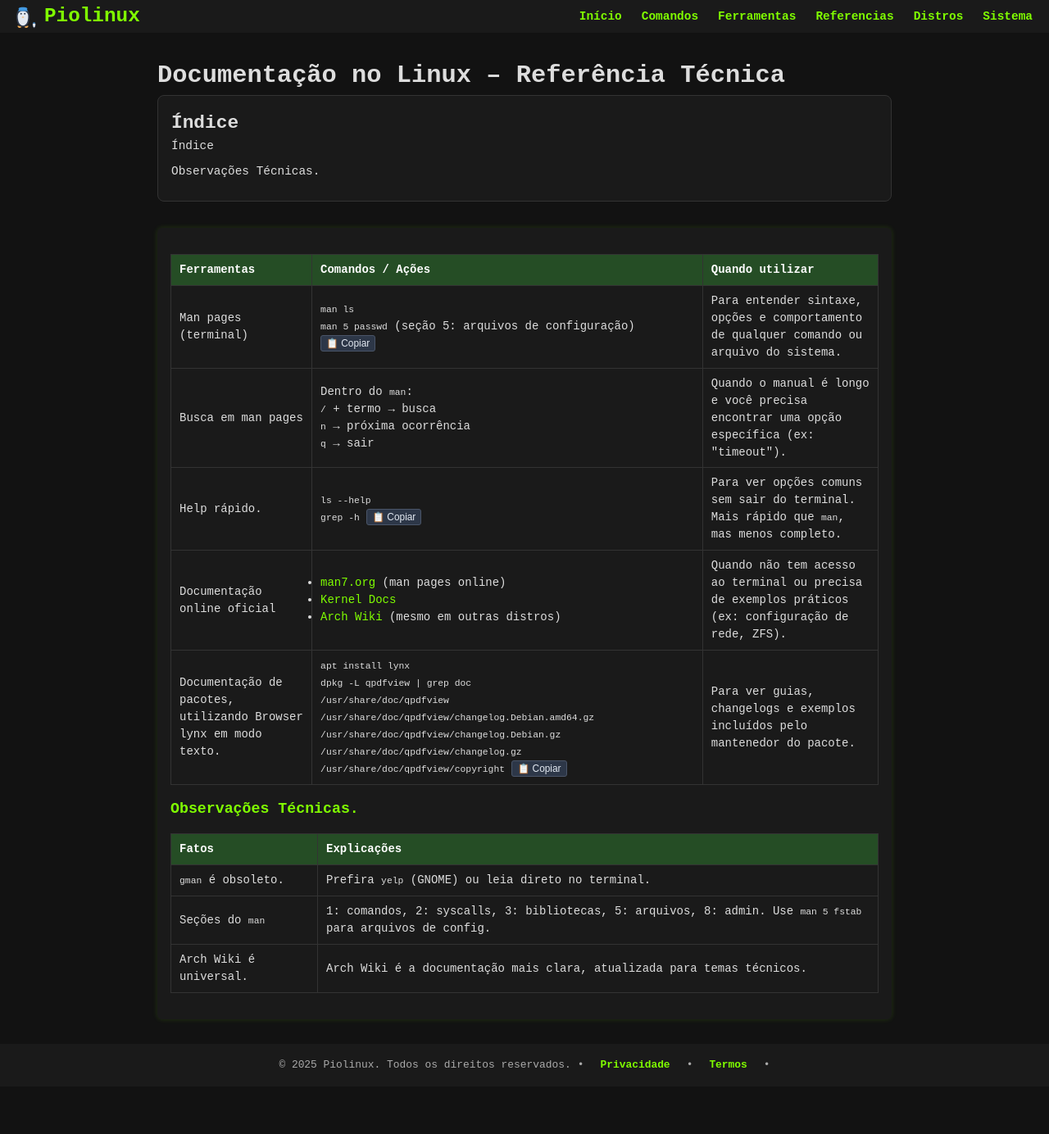
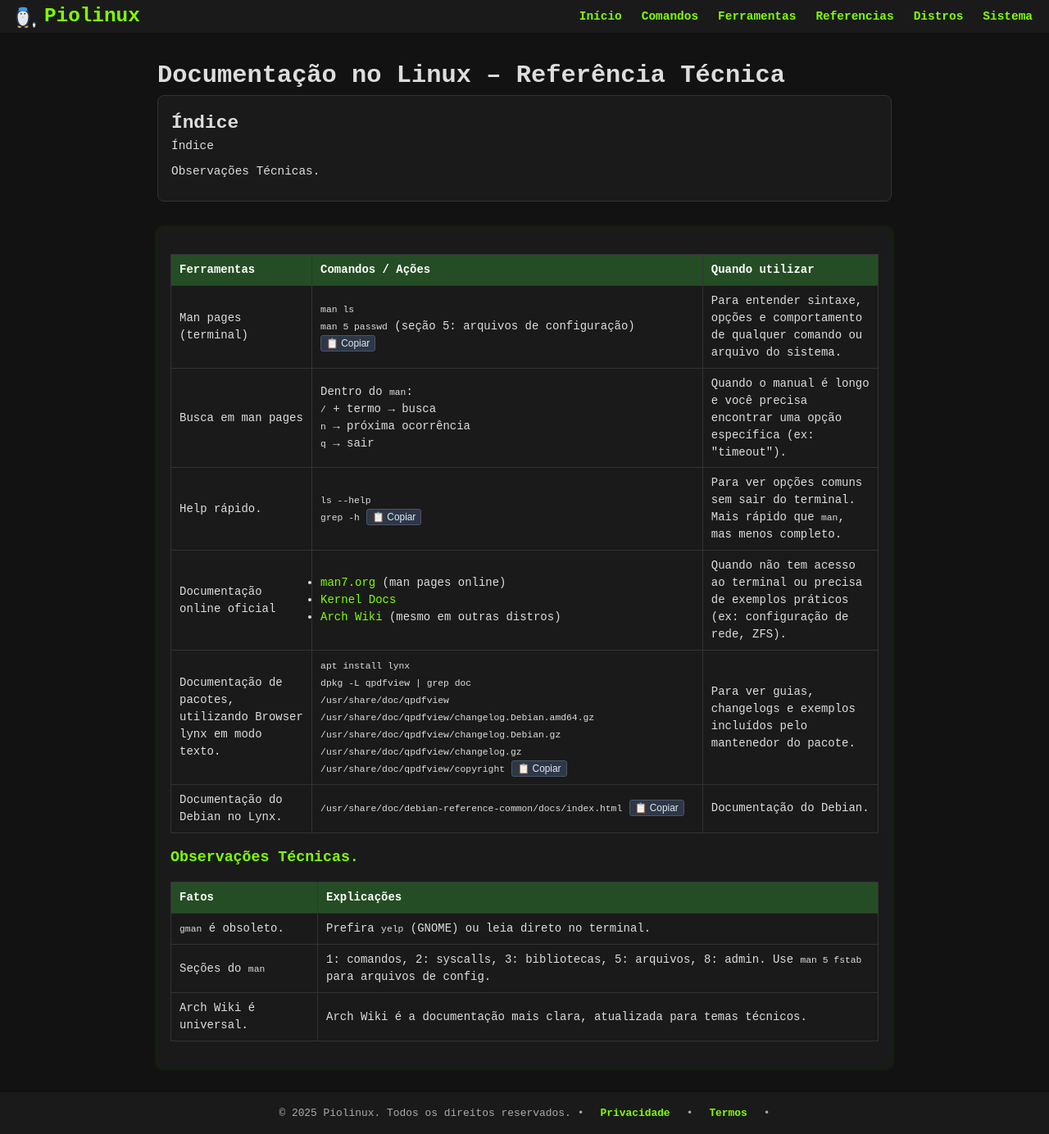
Before and after one commit to Piolinux/piolinux-site, a Jekyll site: the page built from _pages/_referencias/documentacao-no-linux-referencia-tecnica.md, in a window 1280 px wide. Shown: the whole page at 82% size. Built offline with Jekyll 4.4.1, drawn with Linux system fonts in a browser that asks for light colours; before the commit the page ends 1326 px from its top, so only the background shows below that.

Commit message:
Update documentacao-no-linux-referencia-tecnica.md

```diff
--- a/_pages/_referencias/documentacao-no-linux-referencia-tecnica.md
+++ b/_pages/_referencias/documentacao-no-linux-referencia-tecnica.md
@@ -77,6 +77,16 @@ permalink: /referencias/importancia-da-documentacao-linux/
       </td>
       <td data-label="Quando usar">Para ver guias, changelogs e exemplos incluídos pelo mantenedor do pacote.</td>
     </tr>
+ <tr>
+      <td data-label="Ferramenta">Documentação do Debian no Lynx.</td>
+      <td data-label="Comando / Ação">
+
+   <code>/usr/share/doc/debian-reference-common/docs/index.html</code>
+    <button class="copy-btn" data-command="lynx /usr/share/doc/debian-reference-common/docs/index.html">📋 Copiar</button>
+      </td>
+      <td data-label="Quando usar">Documentação do Debian.</td>
+    </tr>
+
   </tbody>
 </table>
 
```
